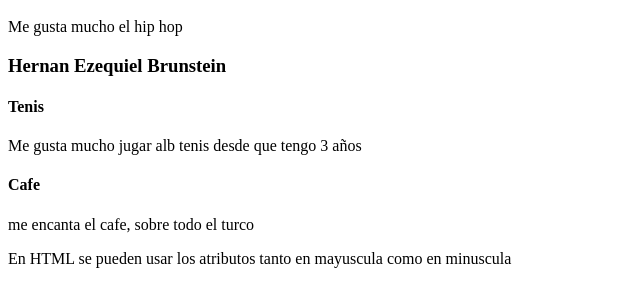
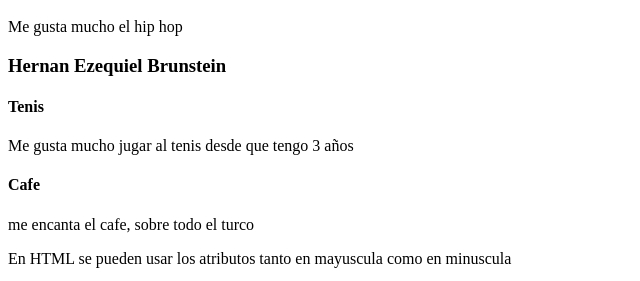
Before and after one commit to herbru/Tepe1Imagen, a plain HTML site: page index.html in a window 1280 px wide. Shown: the part 270-551 px from the top of the page, 0-640 px from the left. Drawn offline with Linux system fonts and the light colour scheme.

Commit message:
Arregle el HTML y empece el css

```diff
--- a/index.html
+++ b/index.html
@@ -11,6 +11,7 @@
  			<h2>Este es el tepe1 de imagen</h2>
  		</div>
  		<div class="contenido_principal">
+ 			<div class="cuadros_de_caro">
  				<div class="cuadro1">
  					<h3>Carola Manola Vitcop</h3>
  				</div>
@@ -22,16 +23,19 @@
  					<h4>Baile</h4>
  					<p>Me gusta mucho  el hip hop</p>
  				</div>
+ 			</div>
+ 			<div class="cuadro_de_herni">
  				<div class="cuadro4">
  					<h3>Hernan Ezequiel Brunstein</h3>
  				</div>
  				<div class="cuadro5">
  					<h4>Tenis</h4>
- 				<p>Me gusta mucho jugar alb tenis desde que tengo 3 años</p>
+ 					<p>Me gusta mucho jugar al tenis desde que tengo 3 a&ntilde;os</p>
  				</div>
  				<div class="cuadro6">
  					<h4>Cafe</h4>
  					<p>me encanta el cafe, sobre todo el turco</p>
+ 				</div>
  			</div>
  		</div>
  		<div class="cuadro_lateral">
```
Lines whose indentation alone changed are shown as unchanged.
